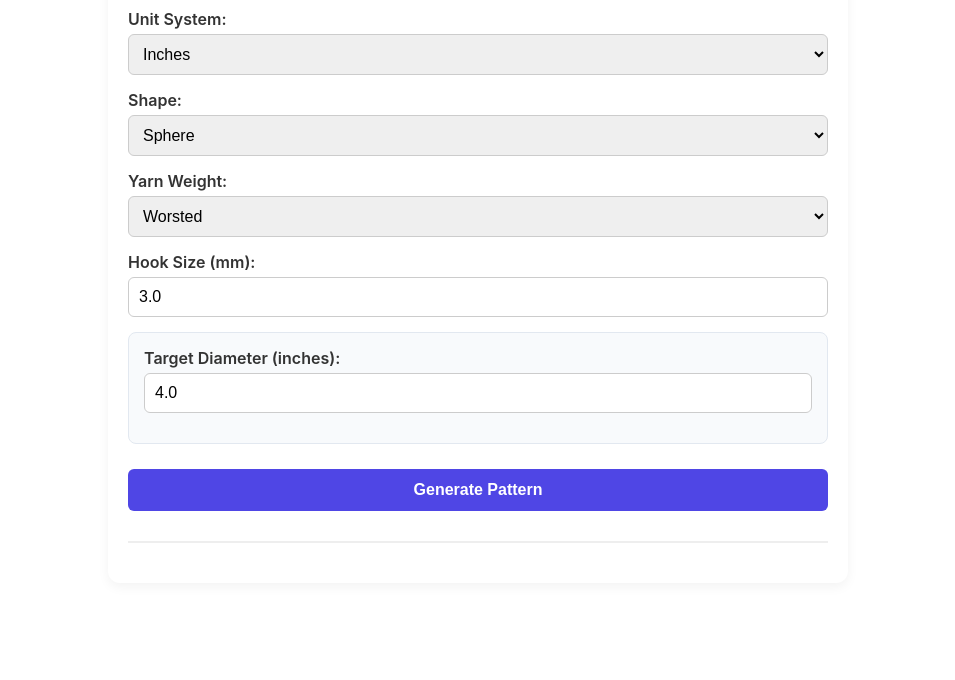
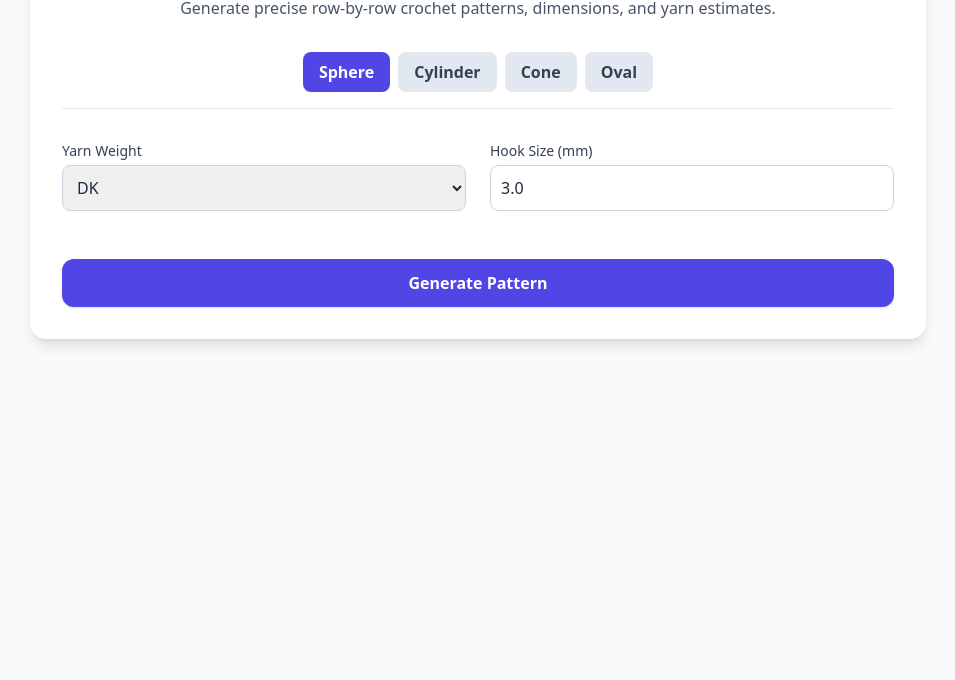
Before and after one commit to ashme5280/crochet, a plain HTML site: page frontend/index.html in a window 1280 px wide. Shown: the part 120-800 px from the top of the page, without its empty margins (162-1117 px from the left). Drawn offline with nearby package versions, Linux system fonts and the light colour scheme.

Commit message:
Add Cone to frontend

```diff
--- a/frontend/index.html
+++ b/frontend/index.html
@@ -3,285 +3,130 @@
 <head>
     <meta charset="UTF-8">
     <meta name="viewport" content="width=device-width, initial-scale=1.0">
-    <title>Amigurumi Pattern Generator</title>
-    <style>
-        body {
-            font-family: -apple-system, BlinkMacSystemFont, "Segoe UI", Roboto, Helvetica, Arial, sans-serif;
-            background-color: #f9f9f9;
-            color: #333;
-            max-width: 700px;
-            margin: 40px auto;
-            padding: 20px;
-            background: #ffffff;
-            border-radius: 12px;
-            box-shadow: 0 4px 12px rgba(0,0,0,0.05);
-        }
-        h2 {
-            text-align: center;
-            color: #2c3e50;
-        }
-        .form-group {
-            margin-bottom: 15px;
-        }
-        label {
-            display: block;
-            margin-bottom: 5px;
-            font-weight: 600;
-        }
-        select, input {
-            width: 100%;
-            padding: 10px;
-            border: 1px solid #ccc;
-            border-radius: 6px;
-            font-size: 16px;
-            box-sizing: border-box;
-        }
-        button {
-            background-color: #4f46e5;
-            color: white;
-            border: none;
-            padding: 12px 20px;
-            font-size: 16px;
-            font-weight: 600;
-            border-radius: 6px;
-            cursor: pointer;
-            width: 100%;
-            margin-top: 10px;
-        }
-        button:hover {
-            background-color: #4338ca;
-        }
-        .conditional-fields {
-            background: #f8fafc;
-            padding: 15px;
-            border-radius: 8px;
-            border: 1px solid #e2e8f0;
-            margin-bottom: 15px;
-        }
-        #outputResults {
-            margin-top: 30px;
-            border-top: 2px solid #eee;
-            padding-top: 20px;
-        }
-        .metrics-card {
-            background: #f3f4f6;
-            padding: 15px;
-            border-radius: 8px;
-            margin-bottom: 20px;
-        }
-        .pattern-list {
-            list-style-type: none;
-            padding: 0;
-        }
-        .pattern-list li {
-            padding: 8px 12px;
-            border-bottom: 1px solid #e5e7eb;
-        }
-        .pattern-list li:nth-child(even) {
-            background-color: #f9fafb;
-        }
-    </style>
+    <title>Amigurumi Component Generator</title>
+    <script src="https://cdn.tailwindcss.com"></script>
 </head>
-<body>
+<body class="bg-slate-50 text-slate-800 min-h-screen py-10 px-4">
+    <div class="max-w-4xl mx-auto bg-white shadow-lg rounded-2xl p-8">
+        <header class="text-center mb-8">
+            <h1 class="text-3xl font-extrabold text-slate-900">Amigurumi Component Generator</h1>
+            <p class="text-slate-600 mt-2">Generate precise row-by-row crochet patterns, dimensions, and yarn estimates.</p>
+        </header>
 
-    <h2>Amigurumi Shape Generator</h2>
-
-    <!-- 1. Unit System Selection -->
-    <div class="form-group">
-        <label>Unit System:</label>
-        <select id="unitSystem" onchange="updateUnits()">
-            <option value="imperial" selected>Inches</option>
-            <option value="metric">Centimeters</option>
-        </select>
+        <!-- Shape Selector Tabs -->
+        <div class="flex flex-wrap justify-center gap-2 mb-8 border-b pb-4">
+            <button onclick="switchShape('sphere')" id="tab-sphere" class="shape-tab px-4 py-2 font-semibold rounded-lg bg-indigo-600 text-white transition">Sphere</button>
+            <button onclick="switchShape('cylinder')" id="tab-cylinder" class="shape-tab px-4 py-2 font-semibold rounded-lg bg-slate-200 text-slate-700 hover:bg-slate-300 transition">Cylinder</button>
+            <button onclick="switchShape('cone')" id="tab-cone" class="shape-tab px-4 py-2 font-semibold rounded-lg bg-slate-200 text-slate-700 hover:bg-slate-300 transition">Cone</button>
+            <button onclick="switchShape('oval')" id="tab-oval" class="shape-tab px-4 py-2 font-semibold rounded-lg bg-slate-200 text-slate-700 hover:bg-slate-300 transition">Oval</button>
         </div>
 
-    <!-- 2. Shape, Yarn, & Hook Size -->
-    <div class="form-group">
-        <label>Shape:</label>
-        <select id="shapeSelect" onchange="toggleShapeFields()">
-            <option value="sphere" selected>Sphere</option>
-            <option value="cylinder">Cylinder</option>
-            <option value="cone">Cone</option>
-        </select>
-    </div>
-
-    <div class="form-group">
-        <label>Yarn Weight:</label>
-        <select id="yarnWeight">
+        <!-- Generator Form -->
+        <form id="pattern-form" onsubmit="generatePattern(event)" class="space-y-6">
+            <div class="grid grid-cols-1 md:grid-cols-2 gap-6">
+                <!-- Common Fields -->
+                <div>
+                    <label class="block text-sm font-medium text-slate-700 mb-1">Yarn Weight</label>
+                    <select id="yarn_weight" class="w-full border border-slate-300 rounded-lg p-2.5 focus:ring-2 focus:ring-indigo-500">
                         <option value="fingering">Fingering</option>
                         <option value="sport">Sport</option>
-            <option value="dk">DK</option>
-            <option value="worsted" selected>Worsted</option>
+                        <option value="dk" selected>DK</option>
+                        <option value="worsted">Worsted</option>
                         <option value="bulky">Bulky</option>
                         <option value="super_bulky">Super Bulky</option>
                     </select>
                 </div>
-
-    <div class="form-group">
-        <label>Hook Size (mm):</label>
-        <input type="number" id="hookSize" value="3.0" step="0.5">
-    </div>
-
-    <!-- 3. Shape-Specific Fields Container -->
-    <div id="shapeFields" class="conditional-fields">
-        <!-- Sphere Fields -->
-        <div id="sphereFields" class="shape-input-group">
-            <div class="form-group">
-                <label id="sphereDiamLabel">Target Diameter (inches):</label>
-                <input type="number" id="sphereDiameter" value="4.0" step="0.5">
+                <div>
+                    <label class="block text-sm font-medium text-slate-700 mb-1">Hook Size (mm)</label>
+                    <input type="number" step="0.25" id="hook_size_mm" value="3.0" class="w-full border border-slate-300 rounded-lg p-2.5 focus:ring-2 focus:ring-indigo-500">
                 </div>
             </div>
 
-        <!-- Cylinder Fields -->
-        <div id="cylinderFields" class="shape-input-group" style="display: none;">
-            <div class="form-group">
-                <label id="cylDiamLabel">Target Diameter (inches):</label>
-                <input type="number" id="cylDiameter" value="3.0" step="0.5">
-            </div>
-            <div class="form-group">
-                <label id="cylHeightLabel">Target Height (inches):</label>
-                <input type="number" id="cylHeight" value="5.0" step="0.5">
-            </div>
-            <div class="form-group">
-                <label>Ends Configuration:</label>
-                <select id="cylClosed">
-                    <option value="true">Closed (Both ends capped)</option>
-                    <option value="false">Open (One end capped, Tube)</option>
-                </select>
-            </div>
+            <!-- Dynamic Shape-Specific Inputs -->
+            <div id="dynamic-inputs" class="grid grid-cols-1 md:grid-cols-2 gap-6">
+                <!-- Injected via JavaScript depending on selected shape -->
             </div>
 
-        <!-- Cone Fields -->
-        <div id="coneFields" class="shape-input-group" style="display: none;">
-            <div class="form-group">
-                <label>Cone Taper Style:</label>
-                <select id="coneShapeSelect">
-                    <option value="narrow">Narrow (Pointy: Gnome hats, horns)</option>
-                    <option value="medium" selected>Medium (Standard: Ice cream cones, tree tops)</option>
-                    <option value="wide">Wide (Flared / Shallow)</option>
-                </select>
+            <button type="submit" class="w-full bg-indigo-600 hover:bg-indigo-700 text-white font-bold py-3 px-4 rounded-xl shadow transition">
+                Generate Pattern
+            </button>
+        </form>
+
+        <!-- Results Display Area -->
+        <div id="results-container" class="mt-10 hidden">
+            <h2 class="text-2xl font-bold text-slate-900 mb-4">Generated Pattern & Metrics</h2>
+
+            <!-- Metrics Summary Cards -->
+            <div id="metrics-grid" class="grid grid-cols-2 md:grid-cols-4 gap-4 mb-8">
+                <!-- Metric cards populated by JS -->
             </div>
-            <div class="form-group">
-                <label id="coneBaseLabel">Base Diameter (inches):</label>
-                <input type="number" id="coneBase" value="3.0" step="0.5">
+
+            <!-- General Stuffing Tip Banner -->
+            <div class="bg-indigo-50 border-l-4 border-indigo-600 p-4 rounded-xl mb-6 text-indigo-900 text-sm">
+                <h4 class="font-bold mb-1">💡 Stuffing Tip:</h4>
+                <p>Start stuffing 2–3 rows into the decrease, adding more gradually as you shape before closing off.</p>
             </div>
-            <div class="form-group">
-                <label id="coneHeightLabel">Target Height (inches):</label>
-                <input type="number" id="coneHeight" value="4.0" step="0.5">
+
+            <!-- Row-by-Row Instructions -->
+            <div class="bg-slate-900 text-slate-100 rounded-xl p-6 overflow-x-auto shadow-inner">
+                <h3 class="text-lg font-semibold mb-4 text-indigo-300 border-b border-slate-800 pb-2">Instructions</h3>
+                <ul id="instructions-list" class="space-y-2 font-mono text-sm">
+                    <!-- Instructions populated by JS -->
+                </ul>
             </div>
         </div>
     </div>
 
-    <button onclick="generatePattern()">Generate Pattern</button>
+    <script>
+        let currentShape = 'sphere';
 
-    <div id="outputResults"></div>
-
-<script>
-function updateUnits() {
-    const unit = document.getElementById('unitSystem').value;
-    const unitLabel = unit === 'imperial' ? 'inches' : 'centimeters';
-
-    // Update dynamic label texts
-    document.getElementById('sphereDiamLabel').innerText = `Target Diameter (${unitLabel}):`;
-    document.getElementById('cylDiamLabel').innerText = `Target Diameter (${unitLabel}):`;
-    document.getElementById('cylHeightLabel').innerText = `Target Height (${unitLabel}):`;
-    document.getElementById('coneBaseLabel').innerText = `Base Diameter (${unitLabel}):`;
-    document.getElementById('coneHeightLabel').innerText = `Target Height (${unitLabel}):`;
+        function switchShape(shape) {
+            currentShape = shape;
+            document.querySelectorAll('.shape-tab').forEach(tab => {
+                tab.classList.remove('bg-indigo-600', 'text-white');
+                tab.classList.add('bg-slate-200', 'text-slate-700');
+            });
+            document.getElementById(`tab-${shape}`).classList.remove('bg-slate-200', 'text-slate-700'); document.getElementById(`tab-${shape}`).classList.add('bg-indigo-600', 'text-white');
+            renderDynamicInputs();
         }
 
-function toggleShapeFields() {
-    const shape = document.getElementById('shapeSelect').value;
-    document.getElementById('sphereFields').style.display = shape === 'sphere' ? 'block' : 'none';
-    document.getElementById('cylinderFields').style.display = shape === 'cylinder' ? 'block' : 'none';
-    document.getElementById('coneFields').style.display = shape === 'cone' ? 'block' : 'none';
-}
-
-async function generatePattern() {
-    const shape = document.getElementById('shapeSelect').value;
-    const unit = document.getElementById('unitSystem').value;
-    const yarn = document.getElementById('yarnWeight').value;
-    const hook = document.getElementById('hookSize').value;
-
-    let queryParams = `?yarn_weight=${yarn}&hook_size_mm=${hook}`;
-
-    // Map inputs based on shape and unit system with correct max_ prefixes
-    if (shape === 'sphere') {
-        const val = document.getElementById('sphereDiameter').value;
-        queryParams += unit === 'imperial' ? `&max_diameter_inches=${val}` : `&max_diameter_cm=${val}`;
-    } else if (shape === 'cylinder') {
-        const diam = document.getElementById('cylDiameter').value;
-        const height = document.getElementById('cylHeight').value;
-        const closed = document.getElementById('cylClosed').value;
-        queryParams += unit === 'imperial' ? `&max_diameter_inches=${diam}&max_height_inches=${height}` : `&max_diameter_cm=${diam}&max_height_cm=${height}`;
-        queryParams += `&closed=${closed}`;
-    } else if (shape === 'cone') {
-        const coneShape = document.getElementById('coneShapeSelect').value;
-        const base = document.getElementById('coneBase').value;
-        const height = document.getElementById('coneHeight').value;
-        queryParams += `&cone_shape=${coneShape}`;
-        queryParams += unit === 'imperial' ? `&max_diameter_inches=${base}&max_height_inches=${height}` : `&max_diameter_cm=${base}&max_height_cm=${height}`;
-    }
-
-    // Use local development url or swap to your live Render url when deployed
-    const baseUrl = 'http://127.0.0.1:8000';
-    const url = `${baseUrl}/${shape}/${queryParams}`;
-
-    const outputDiv = document.getElementById('outputResults');
-    outputDiv.innerHTML = "<p>Generating your custom pattern...</p>";
-
-    try {
-        const response = await fetch(url);
-        if (!response.ok) throw new Error("Failed to generate pattern. Check your parameters.");
-        const data = await response.json();
-
-        // Grab the selected unit system
-        const unit = document.getElementById('unitSystem').value;
-
-        // Dynamically select and round the correct dimension string based on unit
-        let dimensionDisplay = "";
-        if (shape === 'sphere') {
-            const size = unit === 'imperial' ? `${Number(data.dimensions.diameter_inches).toFixed(1)} inches` : `${Number(data.dimensions.diameter_cm).toFixed(1)} cm`;
-            dimensionDisplay = `<strong>Finished Diameter:</strong> ~${size}`;
-        } else if (shape === 'cylinder') {
-            const diamVal = data.dimensions.diameter_inches || data.dimensions.base_diameter_inches;
-            const heightVal = data.dimensions.height_inches;
-            const diamCm = data.dimensions.diameter_cm || data.dimensions.base_diameter_cm;
-            const heightCm = data.dimensions.height_cm;
-
-            const diam = unit === 'imperial' ? `${Number(diamVal).toFixed(1)} in` : `${Number(diamCm).toFixed(1)} cm`;
-            const height = unit === 'imperial' ? `${Number(heightVal).toFixed(1)} in` : `${Number(heightCm).toFixed(1)} cm`;
-            dimensionDisplay = `<strong>Finished Size:</strong> ~${diam} wide × ~${height} tall`;
-        } else if (shape === 'cone') {
-            const baseVal = data.dimensions.base_diameter_inches;
-            const heightVal = data.dimensions.height_inches;
-            const baseCm = data.dimensions.base_diameter_cm;
-            const heightCm = data.dimensions.height_cm;
-
-            const base = unit === 'imperial' ? `${Number(baseVal).toFixed(1)} in` : `${Number(baseCm).toFixed(1)} cm`;
-            const height = unit === 'imperial' ? `${Number(heightVal).toFixed(1)} in` : `${Number(heightCm).toFixed(1)} cm`;
-            dimensionDisplay = `<strong>Finished Size:</strong> ~${base} base × ~${height} tall (${data.dimensions.cone_shape} cone)`;
-        }
-
-        let html = `<h3>Pattern Specifications</h3>`;
-        html += `<div class="metrics-card">`;
-        html += `<p><strong>Total Rounds:</strong> ${data.total_rounds}</p>`;
-        html += `<p>${dimensionDisplay}</p>`;
-        html += `<p><strong>Estimated Yarn:</strong> ${data.dimensions.estimated_yarn_yards} yards (${data.dimensions.estimated_yarn_meters} meters)</p>`;
-        html += `</div>`;
-
-        html += `<h3>Round-by-Round Instructions</h3><ul class="pattern-list">`;
-                data.pattern.forEach(step => {
-                    html += `<li>${step.instruction}</li>`;
-                });
-                html += `</ul>`;
-
-        outputDiv.innerHTML = html;
-    } catch (error) {
-        console.error('Error:', error);
-        outputDiv.innerHTML = `<p style="color:red;">Error: ${error.message}</p>`;
-    }
-}
-</script>
-
-</body>
-</html>
+        function renderDynamicInputs() {
+            const container = document.getElementById('dynamic-inputs');
+            if (currentShape === 'sphere') {
+                container.innerHTML = `
+                    <div>
+                        <label class="block text-sm font-medium text-slate-700 mb-1">Target Diameter (inches)</label>
+                        <input type="number" step="0.5" id="target_size" value="3.0" class="w-full border border-slate-300 rounded-lg p-2.5">
+                    </div>
+                `;
+            } else if (currentShape === 'cylinder') {
+                container.innerHTML = `
+                    <div>
+                        <label class="block text-sm font-medium text-slate-700 mb-1">Target Diameter (inches)</label>
+                        <input type="number" step="0.5" id="target_diameter" value="3.0" class="w-full border border-slate-300 rounded-lg p-2.5">
+                    </div>
+                    <div>
+                        <label class="block text-sm font-medium text-slate-700 mb-1">Target Height (inches)</label>
+                        <input type="number" step="0.5" id="target_height" value="4.0" class="w-full border border-slate-300 rounded-lg p-2.5">
+                    </div>
+                `;
+            } else if (currentShape === 'cone') {
+                container.innerHTML = `
+                    <div>
+                        <label class="block text-sm font-medium text-slate-700 mb-1">Base Diameter (inches)</label>
+                        <input type="number" step="0.5" id="base_diameter" value="3.0" class="w-full border border-slate-300 rounded-lg p-2.5">
+                    </div>
+                    <div>
+                        <label class="block text-sm font-medium text-slate-700 mb-1">Height (inches)</label>
+                        <input type="number" step="0.5" id="height" value="4.0" class="w-full border border-slate-300 rounded-lg p-2.5">
+                    </div>
+                `;
+            } else if (currentShape === 'oval') {
+                container.innerHTML = `
+                    <div>
+                        <label class="block text-sm font-medium text-slate-700 mb-1">Target Length (inches)</label>
+                        <input type="number" step="0.5" id="max_length_inches" value="5.0" class="w-full border border-slate-300 rounded-lg p-2.5">
+                    </div>
+                    <div>
+                        <label class="block text-sm font-medium text-slate-700 mb-1">Target Width (inches)</label>
+                        <input type="number" step="0
```
Lines whose indentation alone changed are shown as unchanged.
